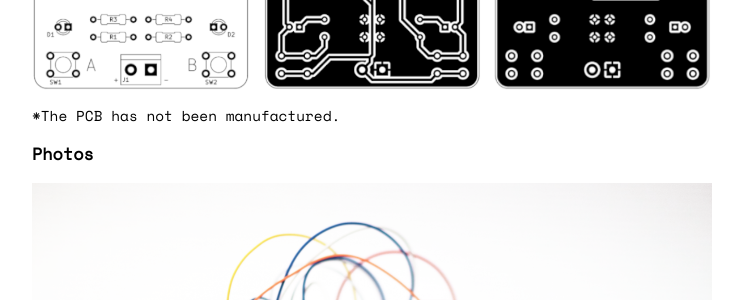
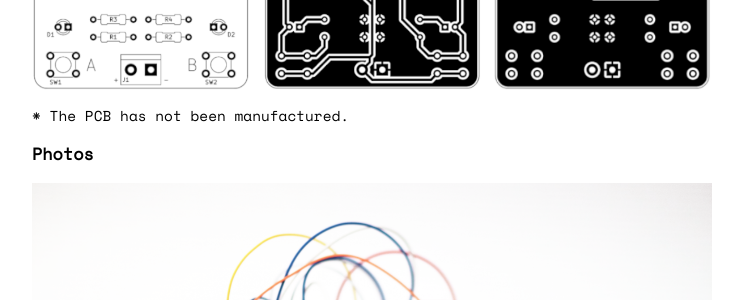
Before and after one commit to vec2pt/vec2pt.github.io, a Jekyll site: the page built from _posts/2021-01-01-logic-gates.md, in a window 1280 px wide. Shown: the part 1320-1620 px from the top of the page, without its empty margins (268-1011 px from the left). Built offline with Jekyll 4.4.1, drawn with Linux system fonts in a browser that asks for light colours; nearby versions of some CDN libraries.

Commit message:
Update PCB comment

```diff
--- a/_posts/2021-01-01-logic-gates.md
+++ b/_posts/2021-01-01-logic-gates.md
@@ -33,7 +33,7 @@ Simple logic gates circuit.
 
 ![logic-gates-pcb.png](../assets/images/logic-gates-pcb.png)
 
-*The PCB has not been manufactured.
+\* The PCB has not been manufactured.
 
 
 ### Photos
```
